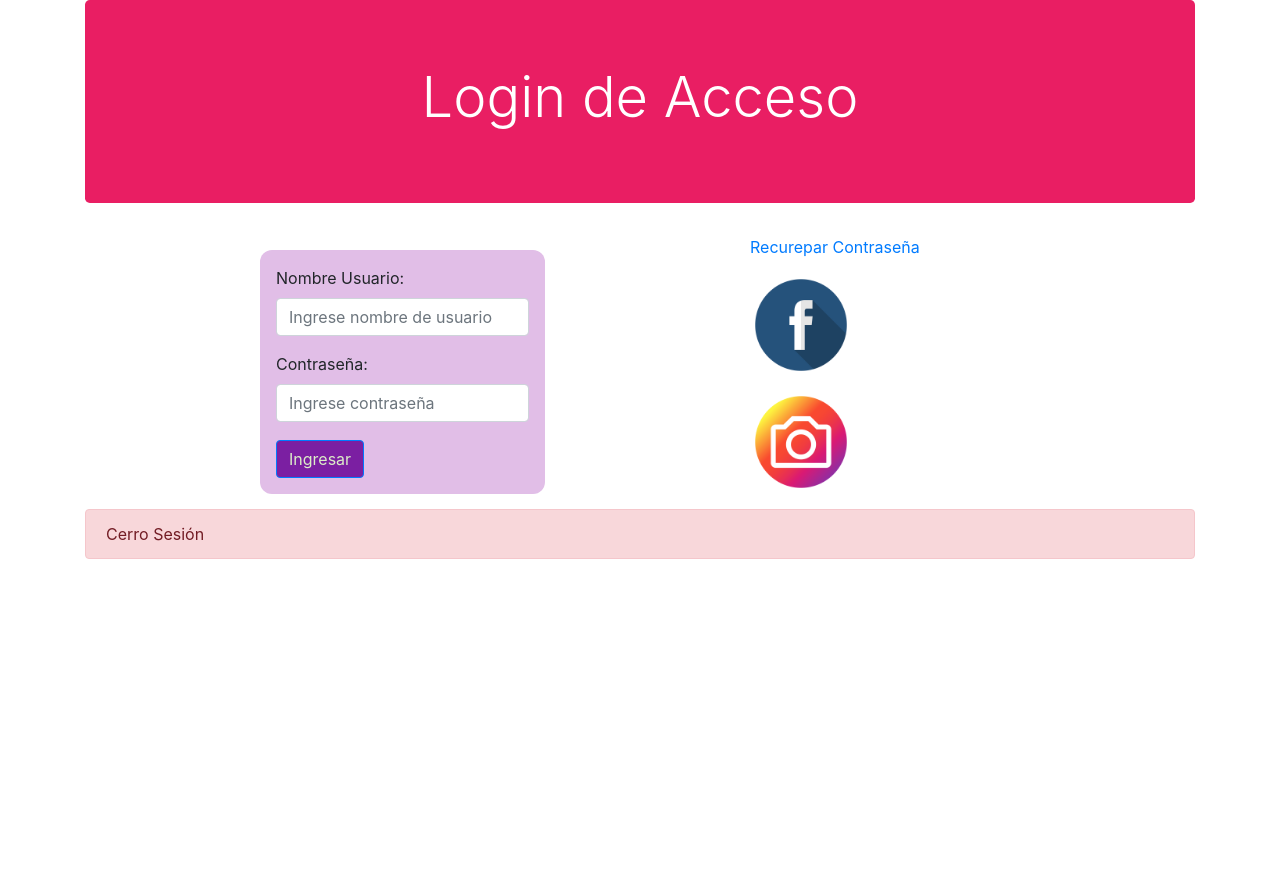
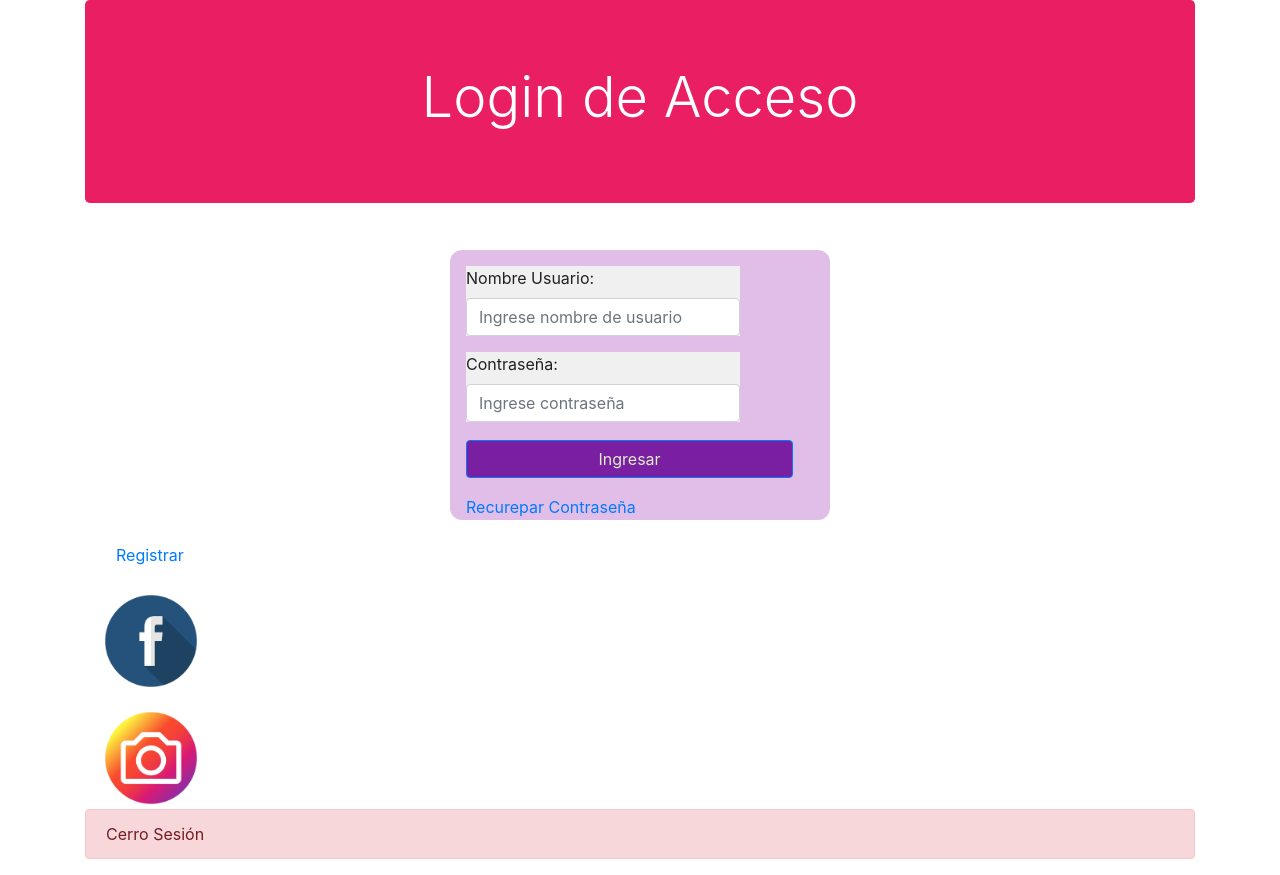
Before and after one commit to DinestyFeliz/FloreriaUwU, a Django app: page /cerrar_sesion/ in a window 1280 px wide. Shown: the part 15-890 px from the top of the page. Before the commit the page ends 574 px from the top, so only its background shows below. Run offline with Django 3.2, Linux system fonts and the light colour scheme; some libraries are stand-ins or nearby versions.

Commit message:
Registro de usuario

```diff
--- a/floreria/templates/core/base.html
+++ b/floreria/templates/core/base.html
@@ -174,6 +174,9 @@
                                     <li class="nav-item">
                                         <a class="nav-link" href="{% url 'LOGINACCESO' %}">Iniciar Sesión <span class="sr-only">(current)</span></a>
                                     </li>
+                                    <li class="nav-item">
+                                        <a class="nav-link" href="{% url 'registro_usuario' %}"> Registrar <span class="sr-only">(current)</span></a>
+                                    </li>
                                 </ul>
                             </form>
                         {% endif %}
--- a/floreria/templates/registration/login.html
+++ b/floreria/templates/registration/login.html
@@ -14,8 +14,8 @@
                 </center>
             </div>
             <div class="row">
-                <div class="col-lg-2"></div>
-                <div class="col-lg-3" style="background-color: #E1BEE7; border-radius: 12px; margin-top: 15px; margin-bottom: 15px;">
+                <div class="col-lg-4"></div>
+                <div class="col-lg-4" style="background-color: #E1BEE7; border-radius: 12px; margin-top: 15px; margin-bottom: 15px;">
                     <form action="{% url 'LOGINACCESO' %}" method="POST">
                         {% csrf_token %}
                             <table>
@@ -31,17 +31,26 @@
                                         </div>
                                     </td>
                                 </tr>
+                                <center>
                                     <tr>
                                         <td>
-                                        <button style="margin-bottom: 15px;" type="submit" class="btn btn-primary">Ingresar</button>
+                                            <button style="margin-bottom: 15px; padding-left: 48%; padding-right: 48%;" type="submit" class="btn btn-primary">Ingresar</button>
                                         </td>
                                     </tr>
+                                    <tr>
+                                        <td class="nav-item">
+                                            <a style="margin-bottom: 15px;" href="{% url 'password_reset' %}">Recurepar Contraseña</a>
+                                        </td>
+                                    </tr>
+                                </center>
                             </table>
                     </form>
                 </div>
-                <div class="col-lg-2"></div>
-                <div class="col-lg-3">
+                <div class="col-lg-4"></div>
+            </div>
+            <div class="container">
                 <table>
+                    <a class="nav-link" href="{% url 'registro_usuario' %}"> Registrar </a>
                     <tr>
                         <td>
                             <a href="{% url 'social:begin' 'facebook' %}"><img class="icono" style="margin-top: 15px;" src="{% static 'img/fb-png.png' %}" alt="Iniciar Sesion con Facebook"></a>
@@ -52,10 +61,7 @@
                             <a href="{% url 'social:begin' 'instagram' %}"><img class="icono" style="margin-top: 15px;" src="{% static 'img/ig-png.png' %}" alt="Iniciar Sesion con Instagram"></a>
                         </td>
                     </tr>
-                        <a href="{% url 'password_reset' %}">Recurepar Contraseña</a>
                 </table>
-                </div>
-                <div class="col-lg-2"></div>
             </div>
             <div class="alert alert-danger" role="alert">
                 {{msg}}
--- a/floreria/urls.py
+++ b/floreria/urls.py
@@ -20,6 +20,8 @@ urlpatterns = [
     path('oauth/',include('social_django.urls',namespace='social')),
     #guardar token
     path('guardar-token/', guardar_token, name='guardar-token'),
+    #registro de usuario
+    path('registro',registro_usuario, name='registro_usuario'),
     #recuperar contraseña
     path('reset/password_reset', PasswordResetView.as_view(template_name='registration/password_reset_form.html', email_template_name="registration/password_reset_email.html"), name = 'password_reset'),
     path('reset/password_reset_done', PasswordResetDoneView.as_view(template_name='registration/password_reset_done.html'), name = 'password_reset_done'),
--- a/floreria/views.py
+++ b/floreria/views.py
@@ -19,6 +19,9 @@ from django.core import serializers
 import json
 
 from fcm_django.models import FCMDevice
+#registro de usuario
+from .forms import CustomUserForm
+from django.contrib.auth import login, authenticate
 
 @csrf_exempt
 @require_http_methods(['POST'])
@@ -141,6 +144,24 @@ def formulario(request):
             return render(request,'core/formulario.html',{'listacategoria':categorias,'msg':'Elimino'})
     return render(request,'core/formulario.html',{'listacategoria':categorias})
 
+#registro de usuario
+def registro_usuario(request):
+    data = {
+        'form':CustomUserForm()
+    }
+    if request.method == 'POST':
+        formulario = CustomUserForm(request.POST)
+        if formulario.is_valid():
+            formulario.save()
+            #autenticar al usuario y redirigirlo al inicio
+            username = formulario.cleaned_data('username')
+            password = formulario.cleaned_data('password1')
+            user = authenticate(username=username, password=password)
+            login(request, user)
+            return redirect(to='home')
+
+    return render(request, 'registration/registrar.html', data)
+
 #def registrar_usuario(request):
 #
 #    if request.POST:
```
Also changed, not shown: floreria/forms.py (added, +12 -0 lines), floreria/templates/registration/registrar.html (+4 -40 lines), db.sqlite3. Lines whose indentation alone changed are shown as unchanged.
